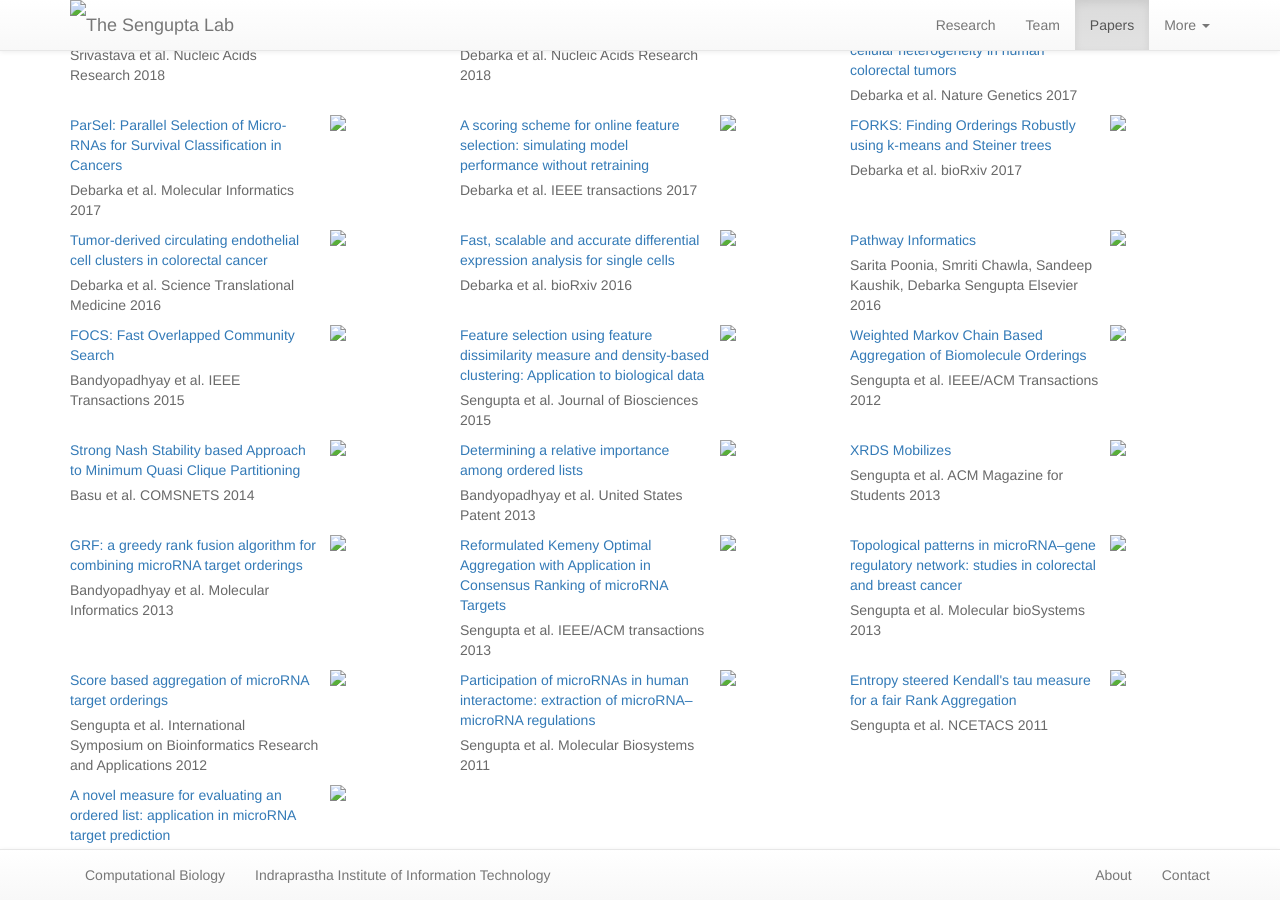
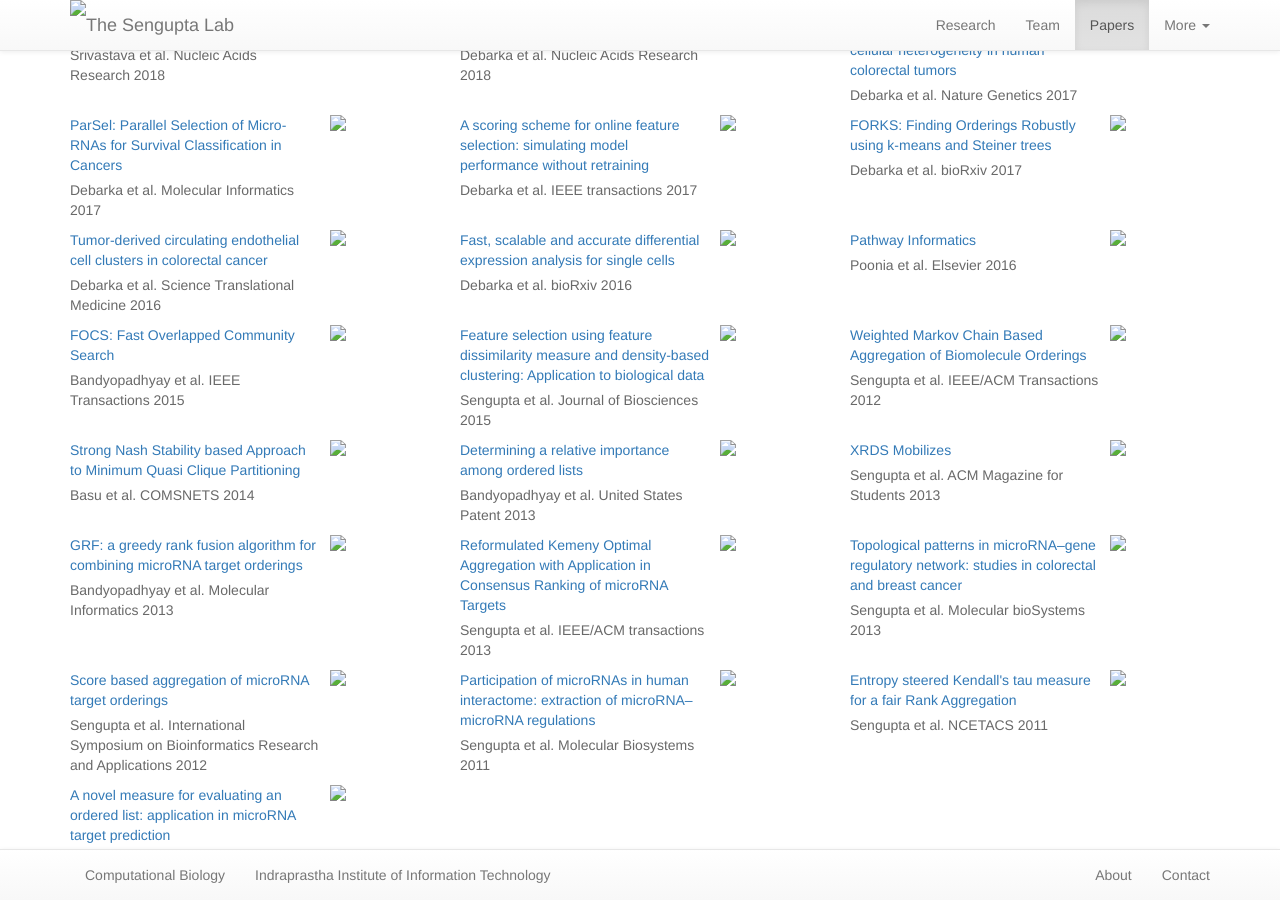
Before and after one commit to debarka/senguptalab.github.io, a Jekyll site: the page built from papers/index.html, in a window 1280 px wide. Built offline with Jekyll 4.4.1, drawn with Linux system fonts in a browser that asks for light colours; nearby versions of some CDN libraries; library files that are not in the unit come from our copies.

Commit message:
Update 2016-01-01-PathwayInformatics.md

```diff
--- a/papers/_posts/2016-01-01-PathwayInformatics.md
+++ b/papers/_posts/2016-01-01-PathwayInformatics.md
@@ -2,7 +2,7 @@
 layout: paper
 title: "Pathway Informatics"
 year: "2016"
-shortref: "Sarita Poonia, Smriti Chawla, Sandeep Kaushik, Debarka Sengupta Elsevier 2016"
+shortref: "Poonia et al. Elsevier 2016"
 nickname:
 journal: "Elsevier"
 volume:
```
